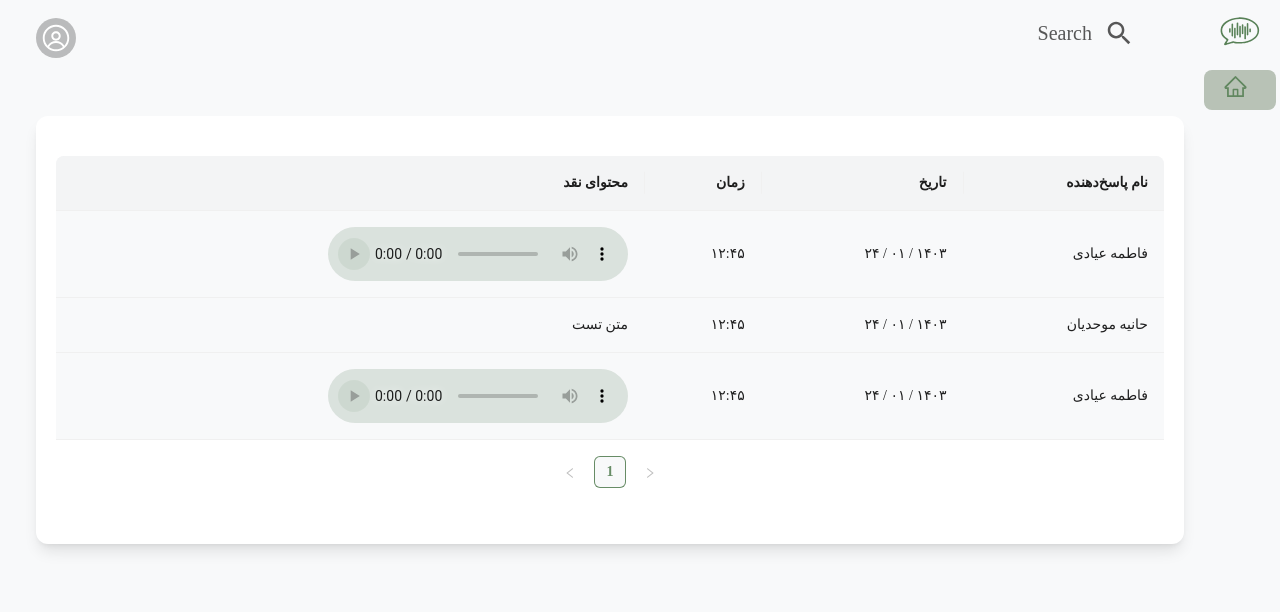
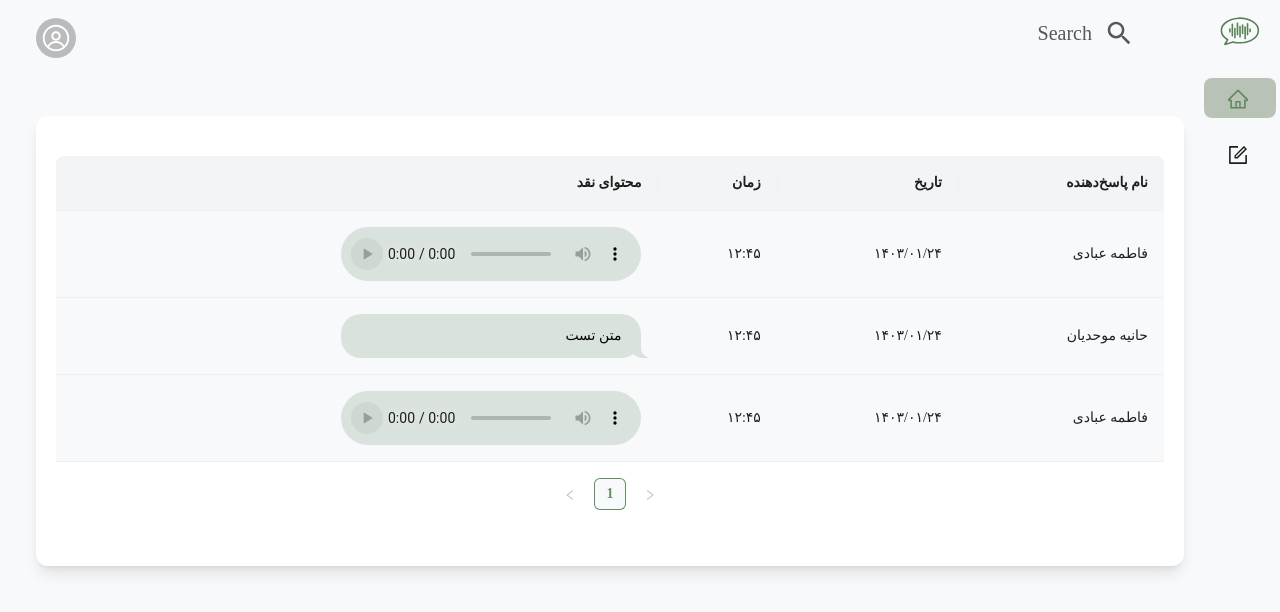
Before and after one commit to NagdeTo/NaghdeTo-frontend, a React (Vite) app: page /response-list in a window 1280 px wide. Shown: the top 612 px of the page. Built offline with nearby package versions, Linux system fonts and the light colour scheme; what jalaliday would draw is missing.

Commit message:
fix menu bug, add the answer page

```diff
--- a/src/components/Chat/ChatBubble.css
+++ b/src/components/Chat/ChatBubble.css
@@ -1,23 +1,14 @@
 @use postcss-nested;
 
 :root {
-  --send-bg: #0B93F6;
-  --send-color: white;
+  --send-bg: #DAE2DD;
+  --send-color: black;
   --receive-bg: #E5E5EA;
   --receive-text: black;
-  --page-background: white;
+  --page-background: #F8F9FA;
 }
 
-/* body {
-	font-family: "Helvetica Neue", Helvetica, sans-serif;
-	font-size: 20px;
-	font-weight: normal;
-  max-width: 450px;
-	margin: 50px auto;
-  display: flex;
-  flex-direction: column;
-  background-color: var(--page-background);
-} */
+
 
 p {
   max-width: 255px;
@@ -39,7 +30,7 @@ p {
 .send {
 	color: var(--send-color);
 	background: var(--send-bg);
-	align-self: flex-end;
+	align-self: flex-start;
 
 	&:before {
 		right: -7px;
@@ -55,22 +46,3 @@ p {
 		border-bottom-left-radius: 10px;
 	}
 }
-.receive {
-	background: var(--receive-bg);
-	color: black;
-  align-self: flex-start;
-
-	&:before {
-		left: -7px;
-    width: 20px;
-    background-color: var(--receive-bg);
-		border-bottom-right-radius: 16px 14px;
-	}
-
-	&:after {
-		left: -26px;
-    width: 26px;
-    background-color: var(--page-background);
-		border-bottom-right-radius: 10px;
-	}
-}
--- a/src/components/Chat/ChatBubble.jsx
+++ b/src/components/Chat/ChatBubble.jsx
@@ -1,14 +1,14 @@
-import React from 'react';
-import { Card, Typography } from 'antd';
-// import 'antd/dist/antd.css'; // Import Ant Design styles
-import './ChatBubble.css'; // Import your custom CSS (Tailwind CSS)
+import React from "react";
+import { Typography } from "antd";
+import "./ChatBubble.css";
 
-const ChatBubble = ({ message }) => {
-//   const isSender = sender === 'send';
-
+const ChatBubble = ({ message, maxWidth }) => {
   return (
-    <Typography className="send">Hey there! What's up</Typography>
-
+    <Typography
+      className={`send  relative	 ${maxWidth}	break-words rounded-[20px] px-5 py-2.5 leading-6 before:absolute before:bottom-0 before:h-[24px]  before:content-[''] after:absolute after:bottom-0 after:h-[24px] after:content-['']`}
+    >
+      {message}{" "}
+    </Typography>
   );
 };
 
--- a/src/components/Dashboard-layouts/Layout.jsx
+++ b/src/components/Dashboard-layouts/Layout.jsx
@@ -1,17 +1,41 @@
-
-
+import { useState } from "react";
+import { Link } from "react-router-dom";
 import { Breadcrumb, Layout, Menu, Flex, Typography } from "antd";
 import DashboardHeader from "./Header";
-import Sidebar from "./Sidebar";
-import { useState } from "react";
 import logo from "../../assets/images/logo.svg";
-import "./Styles/Layout.css"
+import "./Styles/Layout.css";
+
+import {
+
+  FormOutlined,
+  HomeOutlined,
+} from "@ant-design/icons";
 const DashboardLayout = ({ children }) => {
   const { Header, Content, Footer, Sider } = Layout;
   const [collapsed, setCollapsed] = useState(true);
+
+  const items = [
+    {
+      key: 1,
+
+      icon: <HomeOutlined className="text-xl" />,
+      label: <Link to="/dashboard" className="text-lg font-medium">خانه</Link>,
+    },
+    {
+      key: 2,
+      style: {
+        marginTop: "20px",
+      },
+      icon: (
+        <FormOutlined className="text-xl" />
+      ),
+      label: <Link to="/add-criticism" className="text-lg font-medium">نقد جدید</Link>,
+    },
+  ];
+
   return (
     <Layout
-    // trigger={null}
+      // trigger={null}
       className="bg-grey pl-5"
       style={{
         direction: "rtl",
@@ -19,7 +43,8 @@ const DashboardLayout = ({ children }) => {
       }}
     >
       <Sider
-        className={`h-screen bg-grey ${!collapsed && "shadow-md"}`}
+        style={{ flex: "none" }}
+        className={`h-screen bg-grey ${!collapsed && "shadow-md"} basis-0 `}
         collapsed={collapsed}
         onMouseOver={() => setCollapsed(false)}
         onMouseOut={() => setCollapsed(true)}
@@ -29,22 +54,24 @@ const DashboardLayout = ({ children }) => {
           vertical={false}
         >
           <img src={logo} />
-          {!collapsed && <Typography className="text-xl font-bold">نقدتو</Typography>}
+          {!collapsed && (
+            <Typography className="text-xl font-bold">نقدتو</Typography>
+          )}
         </Flex>
-        <Sidebar
-
-          className="pt-2"
-          collapsed={collapsed}
-          setCollapsed={(v) => setCollapsed(v)}
-        />
+        <Menu
+          className="mt-7" // direction="right"
+          defaultSelectedKeys={["1"]}
+          // defaultOpenKeys={["sub1"]}
+          mode="inline"
+          // collapsed={collapsed}
+          items={items}
+        ></Menu>
       </Sider>
       <Layout>
-      <Header className=" w-full bg-grey">
-        <DashboardHeader />
-      </Header>
-      <Content className="mx-[16px] mt-3">
-        { children }
-      </Content>
+        <Header className=" w-full bg-grey">
+          <DashboardHeader />
+        </Header>
+        <Content className="mx-[16px] mt-3">{children}</Content>
       </Layout>
     </Layout>
   );
--- a/src/components/Dashboard-layouts/Sidebar.jsx
+++ b/src/components/Dashboard-layouts/Sidebar.jsx
@@ -1,33 +1,40 @@
 import React, { useState, useEffect } from "react";
 import { AiOutlineHome } from "react-icons/ai";
+import { FiPlus } from "react-icons/fi";
+
 import { Menu, Flex, Typography } from "antd";
-import "./Styles/Sidebar.css"
+import "./Styles/Sidebar.css";
 const Sidebar = (props) => {
   const { collapsed, setCollapsed } = props;
   const items = [
     {
       key: 1,
-      icon: <Flex className="w-[50px] flex justify-cenetr pl-1"><AiOutlineHome  size={25}/></Flex>,
-      label:
-      <Typography className="text-lg font-medium"
-      >
-        خانه
-        </Typography>,
-
+      icon: (
+        // <Flex className="justify-cenetr flex w-[50px] pl-1">
+        <AiOutlineHome width={"100%"} size={25} className="mt-0.5" />
+        // </Flex>
+      ),
+      label: <Typography className="text-lg font-medium">خانه</Typography>,
+    },
+    {
+      key: 2,
+      icon: (
+        //<Flex className="justify-cenetr flex pl-1">
+        <FiPlus size={25} />
+        //</Flex>
+      ),
+      label: <Typography className="text-lg font-medium">نقد جدید</Typography>,
     },
   ];
   return (
-
-      <Menu
-        className={` pt-5 pr`}
-        // direction="right"
-        defaultSelectedKeys={["1"]}
-        defaultOpenKeys={["sub1"]}
-        mode="inline"
-        // collapsed={collapsed}
-        items={items}
-      >
-      </Menu>
+    <Menu
+      className="mt-2" // direction="right"
+      defaultSelectedKeys={["1"]}
+      // defaultOpenKeys={["sub1"]}
+      mode="inline"
+      // collapsed={collapsed}
+      items={items}
+    ></Menu>
   );
 };
 
--- a/src/index.css
+++ b/src/index.css
@@ -30,3 +30,6 @@ code {
   direction: ltr;
   justify-content: center;
   }
+  .ant-table-cell-row-hover {
+    background-color: transparent !important;
+  }
--- /dev/null
+++ b/src/pages/Answer/Answer.css
@@ -0,0 +1,7 @@
+.ant-input-filled:focus-within {
+    border:none;
+    background-color: rgba(0, 0, 0, 0.04) ;
+}
+.recording{
+    width:100% !important
+}
--- a/src/pages/Answer/Answer.jsx
+++ b/src/pages/Answer/Answer.jsx
@@ -1,10 +1,169 @@
-import ChatBubble from "../../components/Chat/ChatBubble"
-import { Flex } from "antd";
+import React, { useEffect, useState } from "react";
+import { AudioRecorder, useAudioRecorder } from "react-audio-voice-recorder";
+import { IoMdSend } from "react-icons/io";
+import ChatBubble from "../../components/Chat/ChatBubble";
+import { Flex, Typography, Input, Button, Modal } from "antd";
+import AnswerSvg from "../../assets/images/answerSvg.svg";
+import "./Answer.css";
 
+const { TextArea } = Input;
 const Answer = () => {
+  const [message, setMessage] = useState("");
+  const [messageList, setMessageList] = useState([]);
+  const [voiceMessage, setVoiceMessage] = useState();
+  const [typing, setTyping] = useState(false);
+  const recorderControls = useAudioRecorder();
+  const [modalOpen, setModalOpen] = useState(false);
+  const [success, setSuccess] = useState(true);
+
+  useEffect(() => {
+    // unknown api
+    setSuccess(true);
+  });
+  const addUnkowmVoice = () => {
+    setMessageList((prevMessages) => [...prevMessages, voiceMessage]);
+    setModalOpen(false);
+  };
+  const changeInputhandler = (e) => {
+    setTyping(true);
+    setMessage(e.target.value);
+    if (e.target.value === "") {
+      setTyping(false);
+    }
+  };
+  const sendHandler = () => {
+    setMessageList((prevMessages) => [
+      ...prevMessages,
+      {
+        voice: false,
+        text: message,
+      },
+    ]);
+    setMessage("");
+
+    setTyping(false);
+  };
+  const addAudioElement = (blob) => {
+    const url = URL.createObjectURL(blob);
+    const audio = document.createElement("audio");
+    // audio.src = url;
+    // audio.controls = true;
+    if (messageList.length < 2) {
+      setVoiceMessage({
+        voice: true,
+        url: url,
+      });
+      setModalOpen(true);
+    }
+  };
+
   return (
-    <Flex className=" mt-10 flex  min-h-10 items-center justify-center rounded-xl bg-white px-5 py-10 shadow-lg">
-<ChatBubble message={"hi faaaaaaaaaaaaaaaaaaaaaaaaaat"} />
+    <Flex className=" mt-10 flex  min-h-10 items-start justify-around rounded-xl bg-white px-5 py-10 shadow-lg">
+      <Flex className=" flex h-[500px] min-h-10 w-full flex-col items-start md:w-[50%] ">
+        <Typography className="pb-5	text-2xl font-extrabold">
+          پاسخ به نقد
+        </Typography>
+        <Flex className="h-full w-full flex-col items-center justify-end rounded-md bg-grey px-7">
+          <Flex
+            id="messageBox"
+            className="h-full w-full flex-col items-start justify-end gap-2 rounded-md bg-grey pb-2"
+          >
+            {messageList.map((message, index) => {
+              return message.voice ? (
+                <audio key={index} src={message.url} controls={true} />
+              ) : (
+                <ChatBubble key={index} message={message.text} />
+              );
+            })}
+          </Flex>
+          {messageList.length < 2 && (
+            <Flex className="w-full items-center justify-start bg-grey  pb-2">
+              {typing ? (
+                <IoMdSend
+                  onClick={() => sendHandler()}
+                  size={24}
+                  className="mt-1"
+                />
+              ) : (
+                <AudioRecorder
+                  onRecordingComplete={addAudioElement}
+                  audioTrackConstraints={{
+                    noiseSuppression: true,
+                    echoCancellation: true,
+                  }}
+                  recorderControls={recorderControls}
+                />
+              )}
+
+              {!recorderControls.isRecording && (
+                <TextArea
+                  className={`mr-1 mt-1 w-full `}
+                  variant="filled"
+                  placeholder="نقد خود را بنویسید..."
+                  autoSize={{ minRows: 1, maxRows: 6 }}
+                  value={message}
+                  onChange={(e) => changeInputhandler(e)}
+                />
+              )}
+            </Flex>
+          )}
+        </Flex>
+        {messageList.length === 2 && (
+          <Button type="primary" className="mt-2 w-full">
+            ارسال
+          </Button>
+        )}
+      </Flex>
+      <img src={AnswerSvg} className="hidden w-[500px] md:block" />
+      <Modal
+        className="text-center"
+        open={modalOpen}
+        onCancel={() => setModalOpen(false)}
+        footer={[
+          <Flex key={1} className="justify-start pt-5">
+            {success ? (
+              <>
+                <Button
+                  key="ok"
+                  onClick={addUnkowmVoice}
+                  className="ml-4"
+                  type="primary"
+                >
+                  تایید و ارسال
+                </Button>
+                <Button key="cancel" className="ml-4" onClick={() => setModalOpen(false)} danger>
+                  ضبط دوباره
+                </Button>
+              </>
+            ) : (
+              <Button key="cancel" danger>
+                Cancel
+              </Button>
+            )}
+          </Flex>,
+        ]}
+      >
+        <Flex className="mt-3 flex-col items-end justify-between gap-3 pr-5">
+          {/* <Typography className="font-semibold	 text-lg">:صدای ضبط شده</Typography>
+        <audio src={voiceMessage&&voiceMessage.url} controls={true} className="h-[45px]" /> */}
+          <Typography className="text-lg	 font-semibold">
+            :صدای ناشناس
+          </Typography>
+          <audio src={voiceMessage && voiceMessage.url} controls={true} />
+        </Flex>
+
+        {/* {success ? (
+                <CheckCircleOutlined
+                  size={50}
+                  className="text-5xl text-primary-1000"
+                />
+              ) : (
+                <CloseCircleOutlined
+                  size={50}
+                  className="text-5xl text-red-500"
+                />
+              )} */}
+      </Modal>
     </Flex>
   );
 };
--- a/src/pages/Responses/ResponseList.css
+++ b/src/pages/Responses/ResponseList.css
@@ -6,4 +6,5 @@ audio::-webkit-media-controls-play-button{
 audio::-webkit-media-controls-panel {
   background-color: rgba(88, 129, 87, 0.15);
   color: rgba(88, 129, 87, 0.1);
+
 }
--- a/src/pages/Responses/ResponseList.jsx
+++ b/src/pages/Responses/ResponseList.jsx
@@ -1,7 +1,7 @@
 import { Button, Space, Table, Flex  } from "antd";
 import audioc from "../../assets/audio (4).webm";
-import useSound from "use-sound";
-import { useEffect } from "react";
+import ChatBubble from "../../components/Chat/ChatBubble"
+
 import ReactAudioPlayer from "react-audio-player";
 import "./ResponseList.css"
 const ResponseList = () => {
@@ -32,22 +32,22 @@ const ResponseList = () => {
   const data = [
     {
       key: 1,
-      name: "فاطمه عیادی",
-      date: "۱۴۰۳ / ۰۱ / ۲۴",
+      name: "فاطمه عبادی",
+      date: "۱۴۰۳/۰۱/۲۴",
       time: "۱۲:۴۵",
       content: <ReactAudioPlayer  src={audioc} autoPlay controls />,
     },
     {
       key: 2,
       name: "حانیه موحدیان",
-      date: "۱۴۰۳ / ۰۱ / ۲۴",
+      date: "۱۴۰۳/۰۱/۲۴",
       time: "۱۲:۴۵",
-      content: "متن تست",
+      content: <ChatBubble message="متن تست" maxWidth="max-w-[300px]" />,
     },
     {
       key: 3,
-      name: "فاطمه عیادی",
-      date: "۱۴۰۳ / ۰۱ / ۲۴",
+      name: "فاطمه عبادی",
+      date: "۱۴۰۳/۰۱/۲۴",
       time: "۱۲:۴۵",
       content: <ReactAudioPlayer  src={audioc} autoPlay controls />,
     },
@@ -56,7 +56,7 @@ const ResponseList = () => {
   return (
     <Flex className=" mt-10 flex  min-h-10 items-center justify-center rounded-xl bg-white px-5 py-10 shadow-lg">
       <Table
-        className="h-full w-full"
+        className="h-full w-full "
         // style={{ direction: "ltr" }}
         columns={columns}
         dataSource={data}
```
Also changed, not shown: src/components/Inputs/VoiceRecorder.jsx (added, +26 -0 lines), src/assets/images/answerSvg.svg (added).
